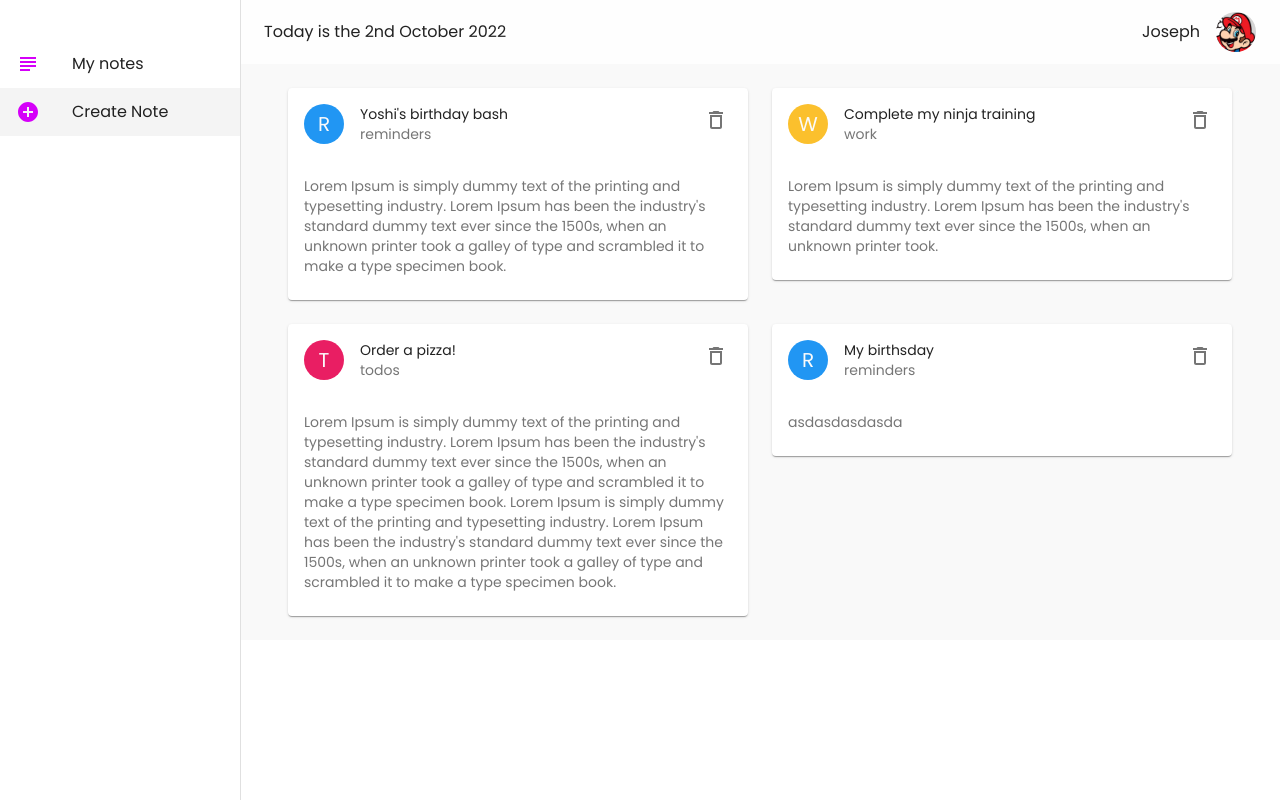
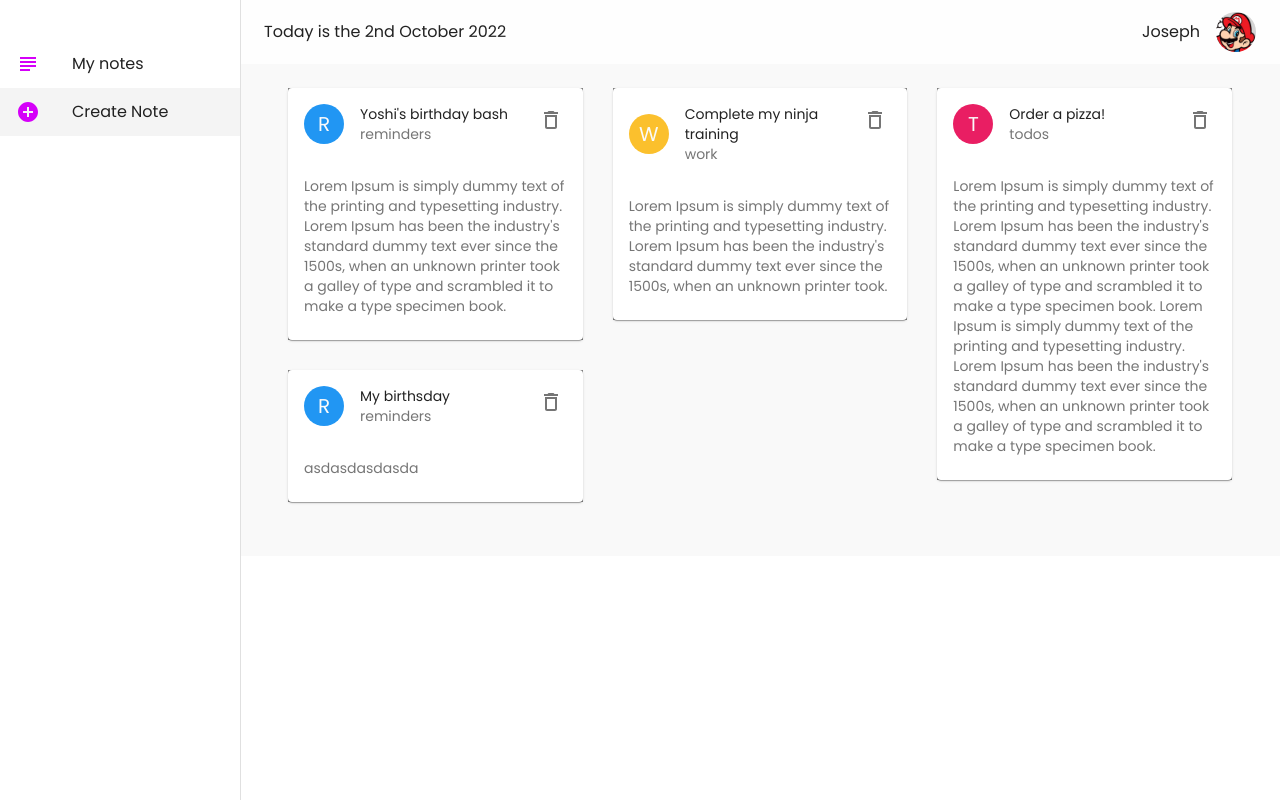
Before and after one commit to Fomonyuytar-Joseph/MaterialUIcourse, a React (Create React App) app: page / in a window 1280 px wide. Built offline with nearby package versions, Linux system fonts and the light colour scheme; data requests are answered from the project's data file.

Commit message:
add masonry grid

```diff
--- a/package.json
+++ b/package.json
@@ -11,6 +11,7 @@
     "date-fns": "^2.29.3",
     "react": "^17.0.1",
     "react-dom": "^17.0.1",
+    "react-masonry-css": "^1.0.16",
     "react-router-dom": "^5.2.0",
     "react-scripts": "4.0.2",
     "web-vitals": "^1.1.0"
--- a/src/index.css
+++ b/src/index.css
@@ -4,3 +4,21 @@
   -webkit-font-smoothing: antialiased;
   -moz-osx-font-smoothing: grayscale;
 }
+
+.my-masonry-grid {
+  display: -webkit-box; /* Not needed if autoprefixing */
+  display: -ms-flexbox; /* Not needed if autoprefixing */
+  display: flex;
+  margin-left: -30px; /* gutter size offset */
+  width: auto;
+}
+.my-masonry-grid_column {
+  padding-left: 30px; /* gutter size */
+  background-clip: padding-box;
+}
+
+/* Style your items */
+.my-masonry-grid_column > div { /* change div to reference your elements you put in <Masonry> */
+  background: grey;
+  margin-bottom: 30px;
+}
--- a/src/pages/Notes.js
+++ b/src/pages/Notes.js
@@ -2,6 +2,7 @@
 import { Container, Grid } from "@material-ui/core";
 import { Paper } from "@material-ui/core";
 import NoteCard from "../components/NoteCard";
+import Masonry from "react-masonry-css";
 
 export default function Notes() {
   const [notes, setNotes] = useState([]);
@@ -22,6 +23,13 @@
         setNotes(newNotes)
   }
 
+
+  const breakpoints={
+    default:3,
+    1100:2,
+    700:1
+  }
+
   return (
     <Container>
       {/* <Grid container>
@@ -38,16 +46,26 @@
           <Paper>4</Paper>
         </Grid>
       </Grid> */}
-      <Grid container spacing={3}>
-      {notes.map((note) => (
-        <Grid item key={note.id}  xs={12} md={6} >
+
+
+        <Masonry
+        breakpointCols={breakpoints}
+        className="my-masonry-grid"
+        columnClassName="my-masonry-grid_column">
+
+
+        {notes.map((note) => (
+        <div key={note.id}   >
           <NoteCard note={note} handleDelete={handleDelete}/>
-        </Grid>
+        </div>
+         ))}
+        </Masonry>
 
 
 
-      ))}
-      </Grid>
+
+
+
 
 
     </Container>
```
Also changed, not shown: 1 other file (tests, documents, lock files or other folders).
